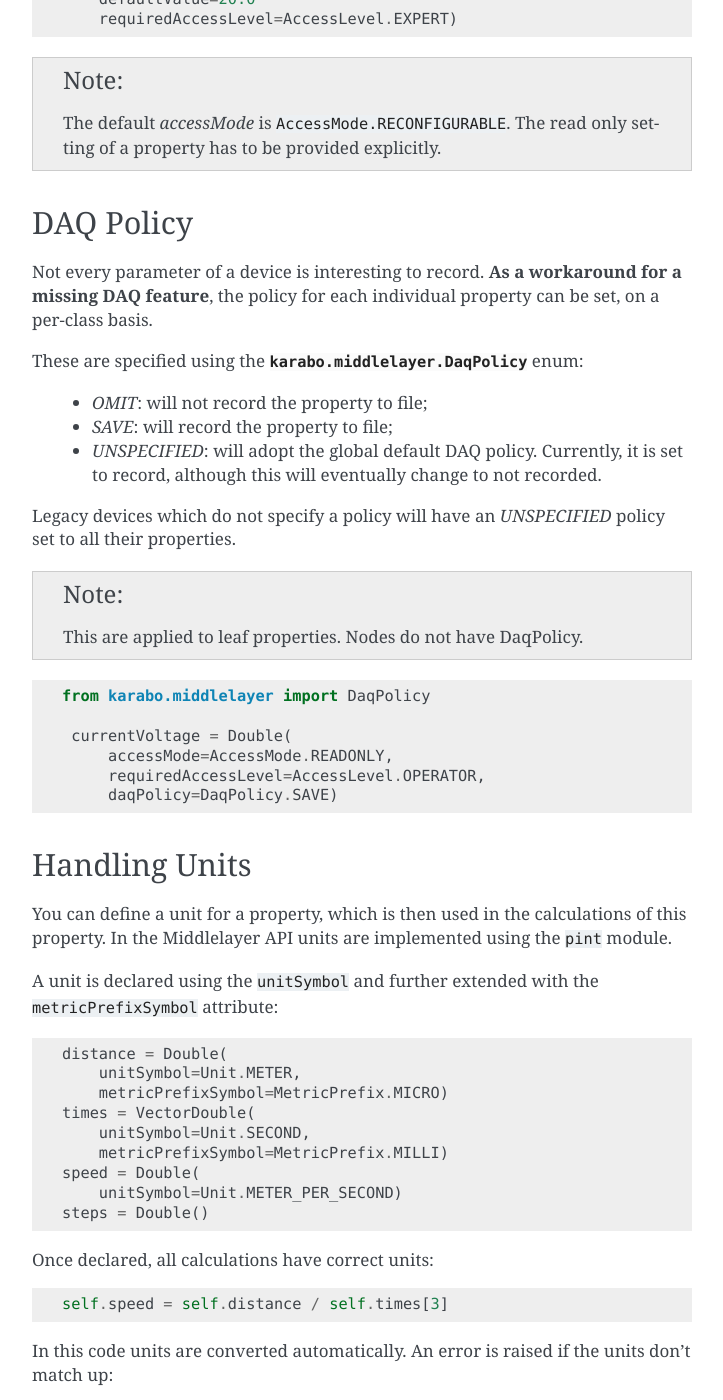
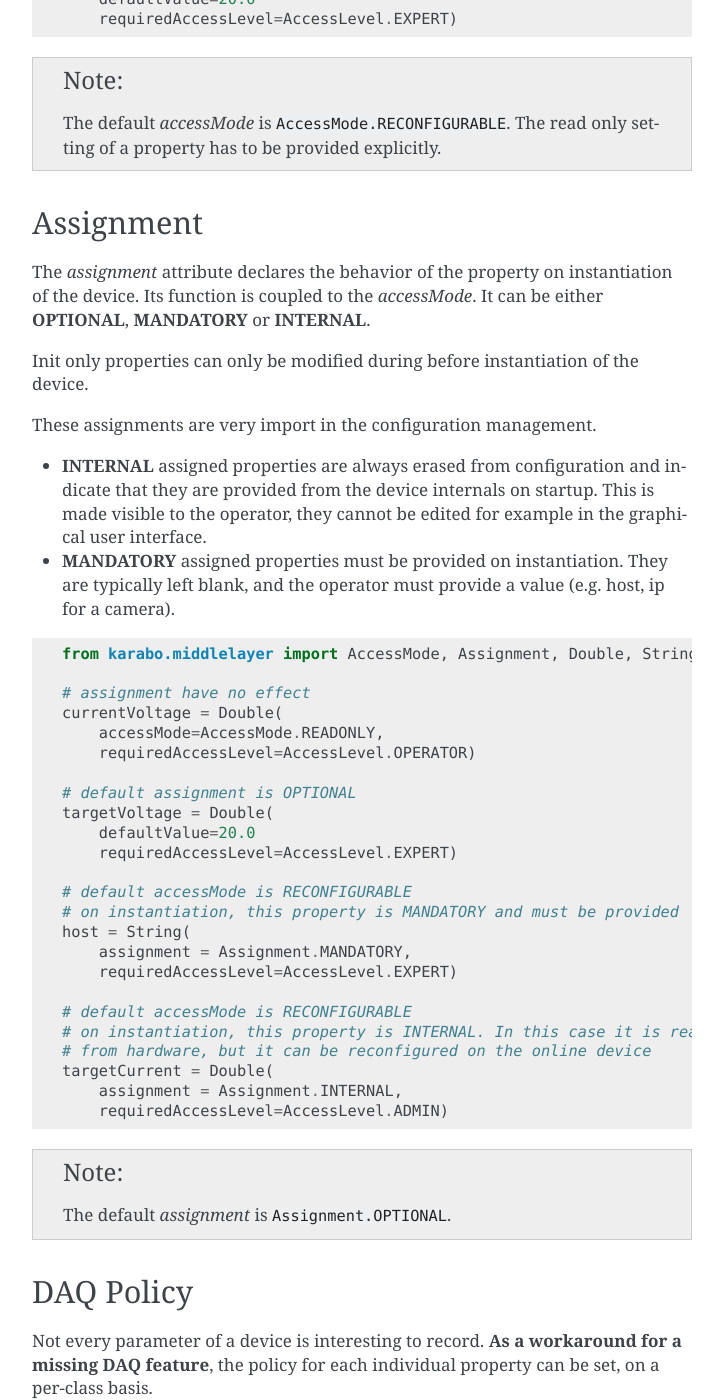
Before and after one commit to European-XFEL/howToMiddlelayer, a Sphinx documentation site: the page built from source/chap1/device_attributes.rst, in a window 1280 px wide and 1400 px high, scrolled down 2457 px. Shown: the whole window, without its empty margins (388-1111 px from the left). Built offline with Sphinx 7.4.7, drawn with Linux system fonts in a browser that asks for light colours.

Commit message:
Document Assignment and timer is for expoerts

```diff
--- a/source/chap1/device_attributes.rst
+++ b/source/chap1/device_attributes.rst
@@ -127,6 +127,57 @@ voltage of our voltage controller:
 
     The default `accessMode` is ``AccessMode.RECONFIGURABLE``. The read only
     setting of a property has to be provided explicitly.
+
+
+Assignment
+++++++++++
+
+The `assignment` attribute declares the behavior of the property on instantiation
+of the device. Its function is coupled to the `accessMode`.
+It can be either **OPTIONAL**, **MANDATORY** or **INTERNAL**.
+
+Init only properties can only be modified during before instantiation of the
+device.
+
+These assignments are very import in the configuration management.
+
+- **INTERNAL** assigned properties are always erased from configuration and indicate that they are provided
+  from the device internals on startup.
+  This is made visible to the operator, they cannot be edited for example in the graphical user interface.
+
+- **MANDATORY** assigned properties must be provided on instantiation. They are typically left blank,
+  and the operator must provide a value (e.g. host, ip for a camera).
+
+.. code-block:: Python
+
+    from karabo.middlelayer import AccessMode, Assignment, Double, String
+
+    # assignment have no effect
+    currentVoltage = Double(
+        accessMode=AccessMode.READONLY,
+        requiredAccessLevel=AccessLevel.OPERATOR)
+
+    # default assignment is OPTIONAL
+    targetVoltage = Double(
+        defaultValue=20.0
+        requiredAccessLevel=AccessLevel.EXPERT)
+
+    # default accessMode is RECONFIGURABLE
+    # on instantiation, this property is MANDATORY and must be provided
+    host = String(
+        assignment = Assignment.MANDATORY,
+        requiredAccessLevel=AccessLevel.EXPERT)
+
+    # default accessMode is RECONFIGURABLE
+    # on instantiation, this property is INTERNAL. In this case it is read
+    # from hardware, but it can be reconfigured on the online device
+    targetCurrent = Double(
+        assignment = Assignment.INTERNAL,
+        requiredAccessLevel=AccessLevel.ADMIN)
+
+.. note::
+
+    The default `assignment` is ``Assignment.OPTIONAL``.
 
 DAQ Policy
 ++++++++++
--- a/source/chap4/asynctimer.rst
+++ b/source/chap4/asynctimer.rst
@@ -13,3 +13,7 @@
 
 .. literalinclude:: code/asynctimer.py
    :language: python
+
+
+.. note:: All `AsyncTimers` must be stopped before destruction of the device. A
+          typical method is utilizing `onDestruction`!
--- a/source/chap4/code/asynctimer.py
+++ b/source/chap4/code/asynctimer.py
@@ -35,6 +35,9 @@ class StackedStatus(Device):
         self.stacked_status = []
         self.update()
 
+    async def onDestruction(self):
+        self.status_timer.stop()
+
 
 class QueueStatus(Device):
     """This is a device that has a lot of status updates.
@@ -59,3 +62,6 @@ class QueueStatus(Device):
             self.status = self.status_queue.pop(0)
             # Potential check for status changes before setting
             self.update()
+
+    async def onDestruction(self):
+        self.status_timer.stop()
```
